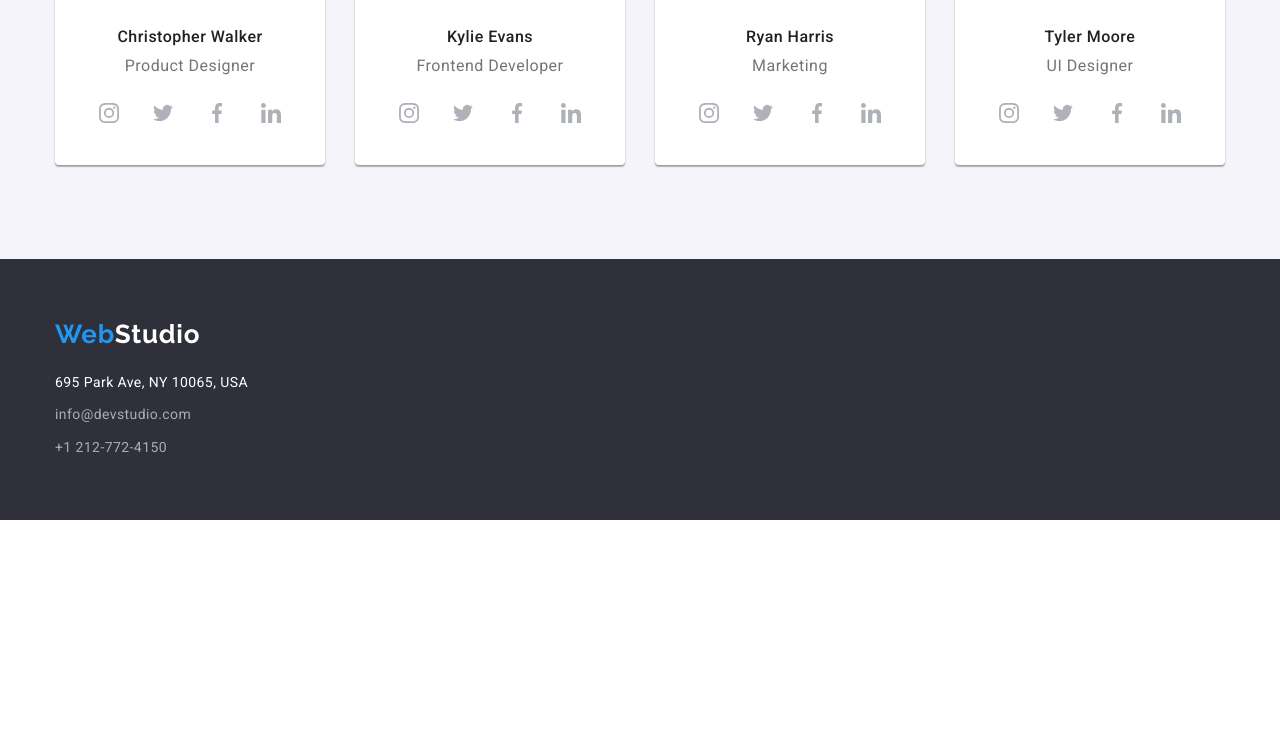
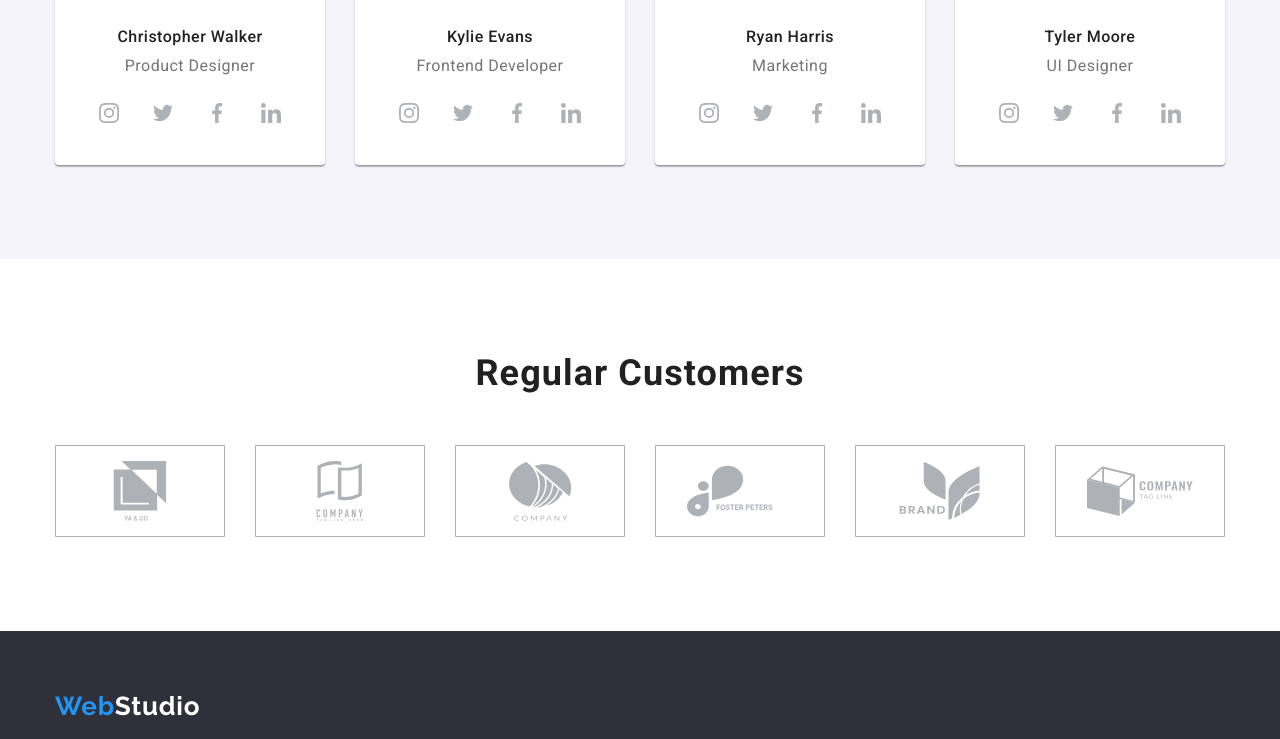
Before and after one commit to SaveAna/goit-markup-hw-04, a plain HTML site: page index.html in a window 1280 px wide. Shown: the part 2045-2784 px from the top of the page. Before the commit the page ends 2565 px from the top, so only its background shows below. Drawn offline with nearby package versions, Linux system fonts and the light colour scheme.

Commit message:
clients-card need to be finished

```diff
--- a/css/styles.css
+++ b/css/styles.css
@@ -134,7 +134,7 @@ img {
 }
 
 .header .contact {
-  display: flex;
+  display: inline-flex;
   font-weight: 500;
   font-size: 14px;
   line-height: 1.14;
@@ -327,11 +327,8 @@ img {
   gap: 10px;
 }
 
-.social-links .item {
-  display: flex;
-}
-
 .social-links .link {
+  display: block;
   border-radius: 50%;
   color: var(--icon-color);
 }
@@ -362,6 +359,56 @@ img {
 .teammate-card .content {
   padding-top: var(--card-gap);
   padding-bottom: var(--card-gap);
+}
+
+/* customers-section */
+
+.customers {
+  background-color: var(--primary-white-color);
+}
+
+/* ----------geometry--------------------- */
+
+.clients {
+  display: flex;
+  justify-content: center;
+  gap: var(--card-gap);
+  margin-top: 50px;
+
+  /* flex-basis: calc(100% / 6 - var(--card-gap)); */
+  max-width: 1170px;
+  /* flex-basis: calc((100%-5 * var(--card-gap)) / 6); */
+}
+
+.stop {
+  max-width: 100%;
+  min-width: 100%;
+}
+.customer-icon {
+  /* display: flex; */
+  width: 106px;
+  height: 60px;
+  display: block;
+  align-items: center;
+  justify-content: center;
+  fill: var(--icon-color);
+  /* padding-top: 16px;
+  padding-bottom: 16px;
+  padding-left: 32px;
+  padding-right: 32px; */
+}
+
+.client-card {
+  display: block;
+  /* display: inline-block; */
+  /* text-align: center; */
+  /* outline: 1px dashed red; */
+  /* outline: 1px solid var(--icon-color); */
+  border: 1px solid var(--icon-color);
+  padding-top: 15px;
+  padding-bottom: 15px;
+  padding-left: 31px;
+  padding-right: 31px;
 }
 
 /* footer-section */
--- a/index.html
+++ b/index.html
@@ -293,6 +293,55 @@
           </ul>
         </div>
       </section>
+      <section class="customers section">
+        <div class="container">
+          <h2 class="section-title">Regular Customers</h2>
+          <ul class="clients list">
+            <li class="client-card">
+              <a href="#">
+                <svg class="customer-icon" width="41" height="46.7">
+                  <use href="./images/icons.svg#client-1"></use>
+                </svg>
+              </a>
+            </li>
+            <li class="client-card">
+              <a href="#">
+                <svg class="customer-icon" width="106" height="60">
+                  <use href="./images/icons.svg#client-2"></use>
+                </svg>
+              </a>
+            </li>
+            <li class="client-card">
+              <a href="#">
+                <svg class="customer-icon" width="106" height="60">
+                  <use href="./images/icons.svg#client-3"></use>
+                </svg>
+              </a>
+            </li>
+            <li class="client-card">
+              <a href="#">
+                <svg class="customer-icon" width="106" height="60">
+                  <use href="./images/icons.svg#client-4"></use>
+                </svg>
+              </a>
+            </li>
+            <li class="client-card">
+              <a href="#">
+                <svg class="customer-icon" width="106" height="60">
+                  <use href="./images/icons.svg#client-5"></use>
+                </svg>
+              </a>
+            </li>
+            <li class="client-card">
+              <a href="#">
+                <svg class="customer-icon" width="106" height="60">
+                  <use href="./images/icons.svg#client-6"></use>
+                </svg>
+              </a>
+            </li>
+          </ul>
+        </div>
+      </section>
     </main>
     <footer class="footer">
       <div class="container">
```
Also changed, not shown: portfolio.html (+5 -5 lines).
